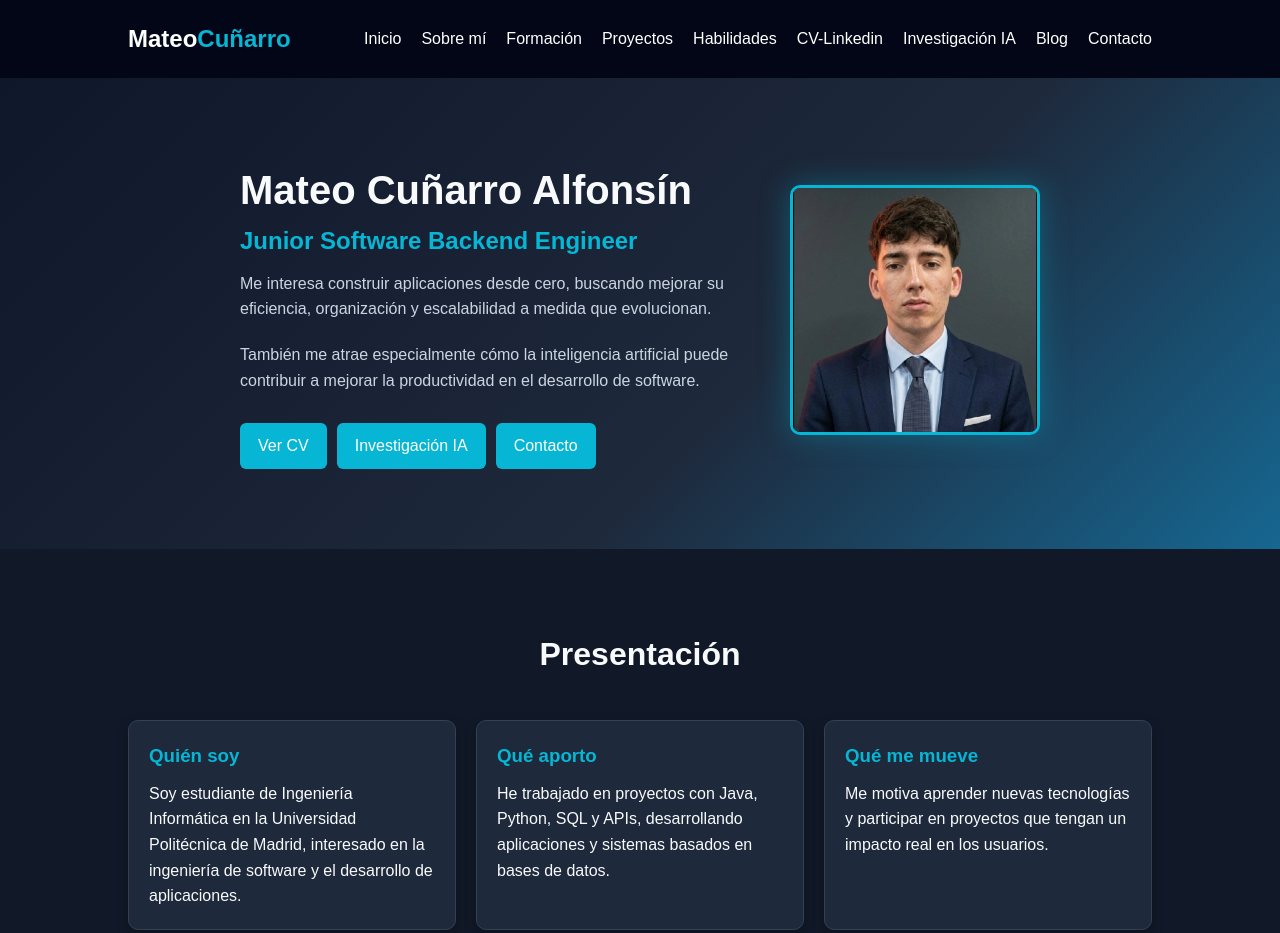
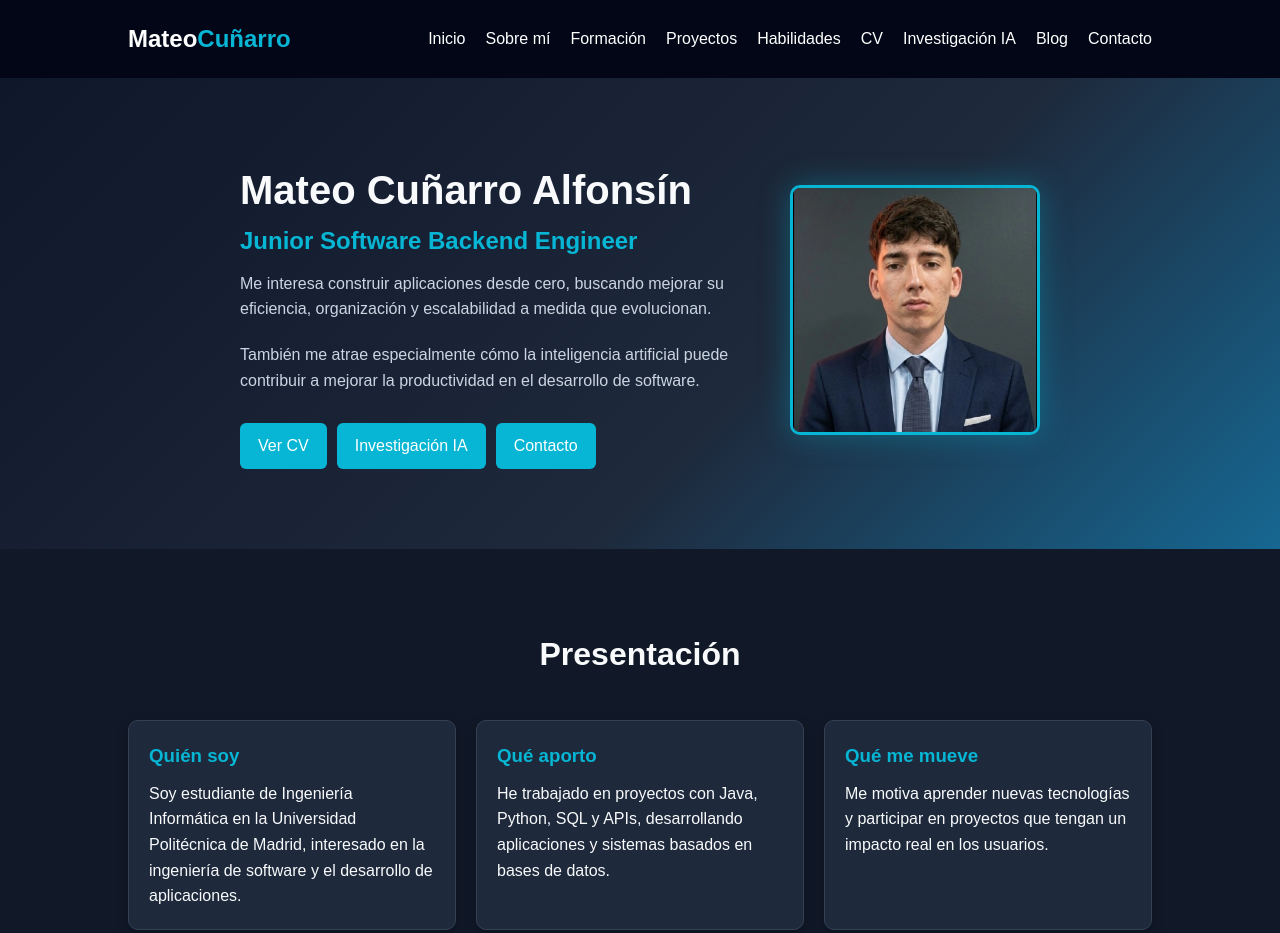
Before and after one commit to minimoai33/CV-Web, a plain HTML site: page index.html in a window 1280 px wide. Shown: the top 933 px of the page. Drawn offline with Linux system fonts and the light colour scheme.

Commit message:
Update index.html

```diff
--- a/index.html
+++ b/index.html
@@ -17,7 +17,7 @@
                     <li><a href="#formacion">Formación</a></li>
                     <li><a href="#proyectos">Proyectos</a></li>
                     <li><a href="#skills">Habilidades</a></li>
-                    <li><a href="#cv">CV-Linkedin</a></li>
+                    <li><a href="#cv">CV</a></li>
                     <li><a href="#proyecto-ia">Investigación IA</a></li>
                     <li><a href="#blog">Blog</a></li>
                     <li><a href="#contacto">Contacto</a></li>
```
